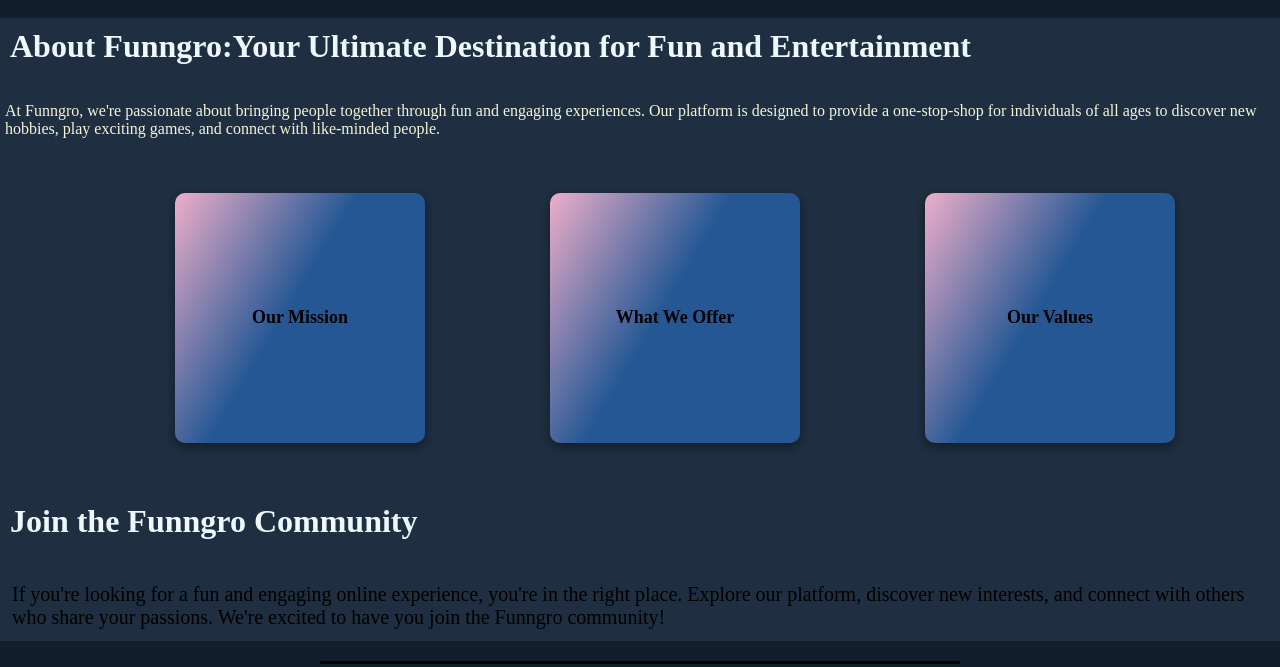
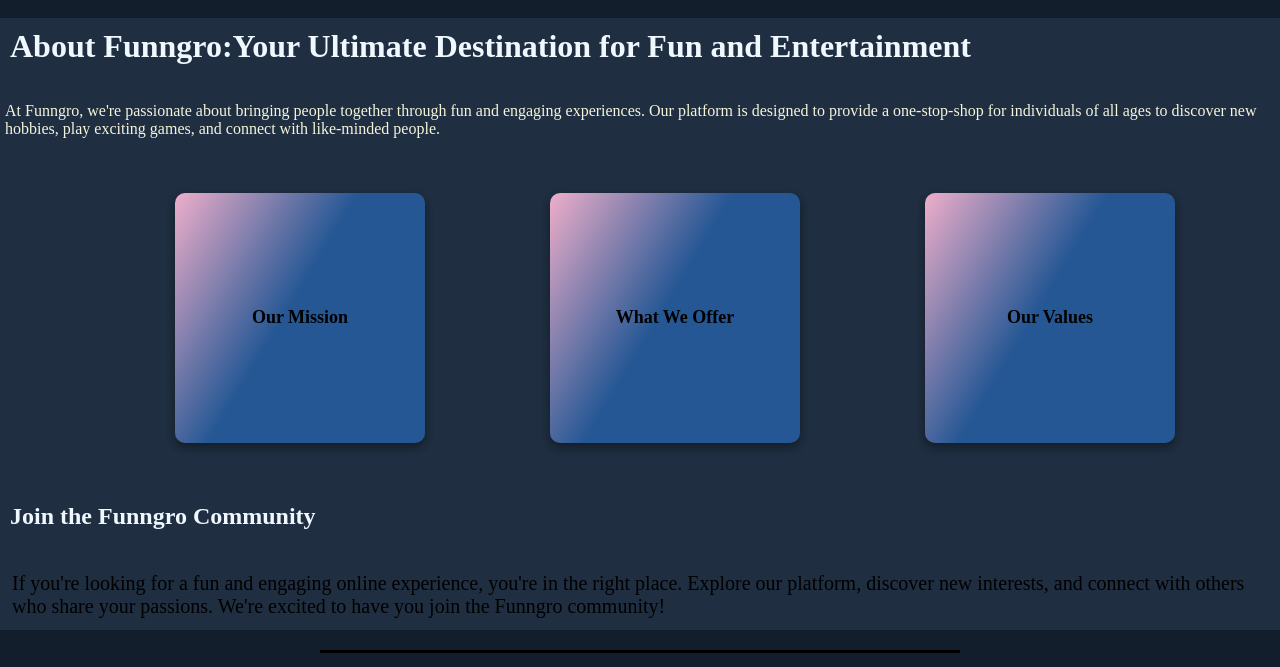
Before and after one commit to Zendex011/demo_website, a plain HTML site: page index.html in a window 1280 px wide. Shown: the part 133-800 px from the top of the page. Drawn offline with Linux system fonts and the light colour scheme.

Commit message:
Update index.html

```diff
--- a/index.html
+++ b/index.html
@@ -4,8 +4,10 @@
     <meta charset="UTF-8">
     <meta name="viewport" content="width=device-width, initial-scale=1.0">
     <meta name="demo-webiste-funngro" content="includes HTML CSS of the demo website">
+    <meta name="description" content="Welcome to Funngro, your ultimate destination for fun and entertainment! Our platform is designed to bring people together through engaging experiences, providing a one-stop-shop for individuals of all ages to discover new hobbies, play exciting games, and connect with like-minded people. Learn more about our mission, values, and what we offer, and join our community to start exploring and having fun today!">
     <title>Funngro Teenlancer- About Us</title>
     <link rel="stylesheet" href="style.css">
+    <link type="application/ld+json" rel="schema.org" href="funngro-schema.json">
 </head>
 <body>
 
@@ -100,7 +102,7 @@
 
 <!--end of flip card section-->
 
-           <h1 class="lastone1"> Join the Funngro Community</h1>
+           <h2 class="lastone1"> Join the Funngro Community</h2>
           <p style="color: #000; font-size: 20px;
           padding: 12px ;">  If you're looking for a fun and engaging online experience, you're in the right place. Explore our platform, discover new interests, and connect with others who share your passions. We're excited to have you join the Funngro community!</p>
     </div>
```
